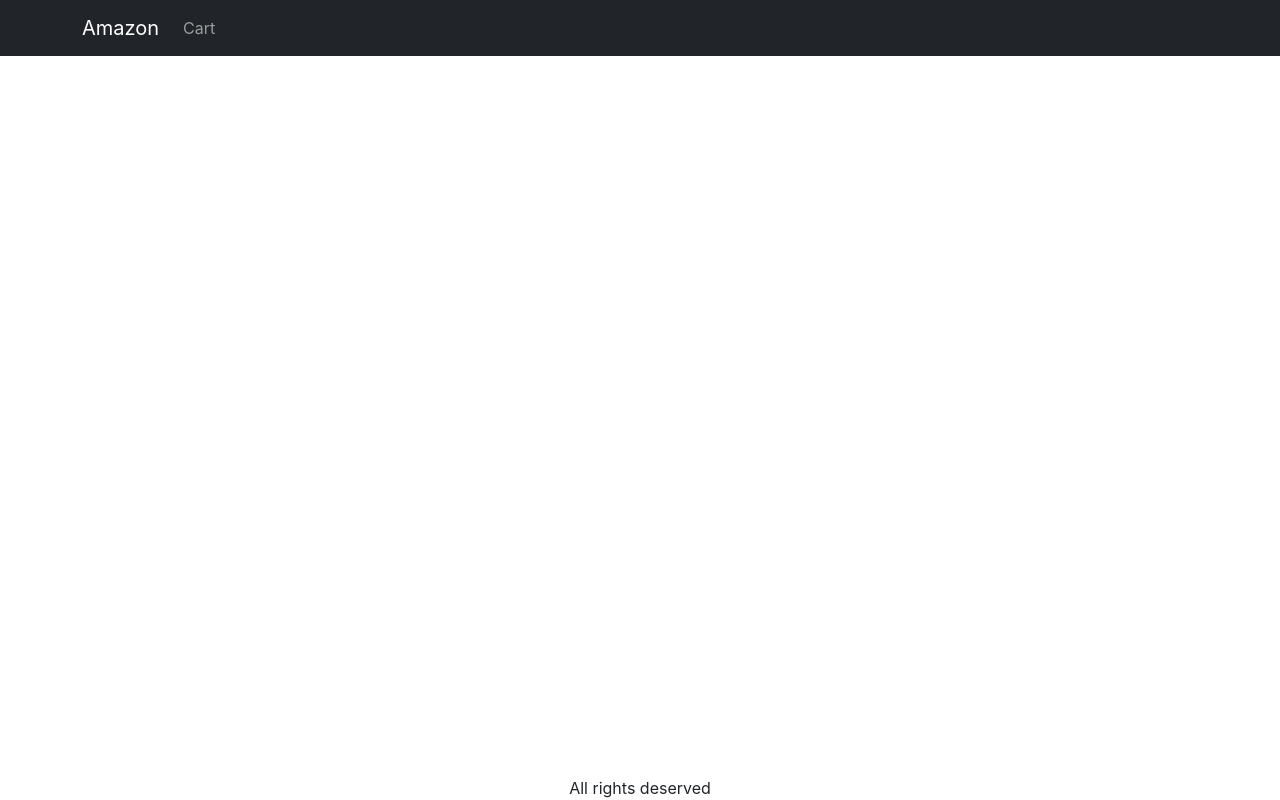
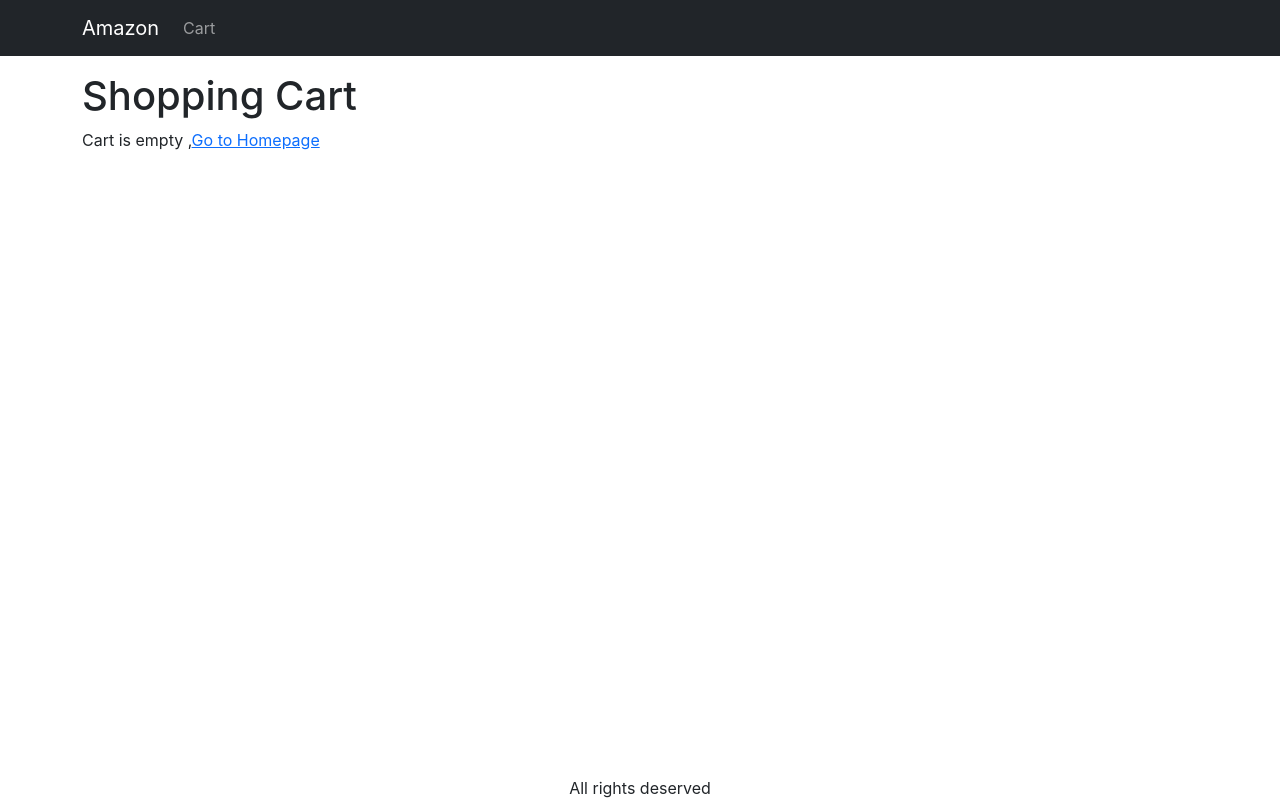
Before and after one commit to ibrahim272941/amazona, a React (Create React App) app in the folder frontend/: page /cart in a window 1280 px wide. Built offline with nearby package versions, Linux system fonts and the light colour scheme.

Commit message:
Started to Shopping Cart

```diff
--- a/frontend/src/App.js
+++ b/frontend/src/App.js
@@ -6,10 +6,11 @@ import ProductScreen from './screen/ProductScreen';
 import { Badge, Container, Nav, Navbar } from 'react-bootstrap';
 import { LinkContainer } from 'react-router-bootstrap';
 import { useSelector } from 'react-redux';
+import CartScreen from './screen/CartScreen';
 
 function App() {
   const { cart } = useSelector((state) => state);
-  console.log(cart);
+
   return (
     <Router>
       <div className="d-flex flex-column site-contianer">
@@ -37,6 +38,7 @@ function App() {
             <Routes>
               <Route path="/product/:slug" element={<ProductScreen />} />
               <Route path="/" element={<HomeScreen />} />
+              <Route path="/cart" element={<CartScreen />} />
             </Routes>
           </Container>
         </main>
--- a/frontend/src/index.css
+++ b/frontend/src/index.css
@@ -44,3 +44,7 @@ main {
 .product-info {
   padding: 1rem;
 }
+
+.img-thumbnail {
+  width: 80px;
+}
--- /dev/null
+++ b/frontend/src/screen/CartScreen.js
@@ -0,0 +1,49 @@
+import React from 'react';
+import { Col, ListGroup, ListGroupItem, Row } from 'react-bootstrap';
+import { Helmet } from 'react-helmet-async';
+import { useSelector } from 'react-redux';
+import { Link } from 'react-router-dom';
+
+const CartScreen = () => {
+  const {
+    cart: { cartItems },
+  } = useSelector((state) => state);
+  console.log(cartItems);
+  return (
+    <div>
+      <Helmet>
+        <title>Shopping Cart</title>
+      </Helmet>
+      <h1>Shopping Cart</h1>
+      <Row>
+        <Col md={8}>
+          {cartItems.length === 0 ? (
+            <div>
+              Cart is empty ,<Link to="/">Go to Homepage</Link>
+            </div>
+          ) : (
+            <ListGroup>
+              {cartItems.map((item) => {
+                return (
+                  <ListGroupItem key={item._id}>
+                    <Row className="align-items-center">
+                      <img
+                        src={item.image}
+                        alt={item.name}
+                        className="img-fluid rounded img-thumbnail"
+                      />
+                    </Row>
+                    <Link to={`/product/${item.slug}`}>{item.name}</Link>
+                  </ListGroupItem>
+                );
+              })}
+            </ListGroup>
+          )}
+        </Col>
+        <Col md={4}></Col>
+      </Row>
+    </div>
+  );
+};
+
+export default CartScreen;
```
